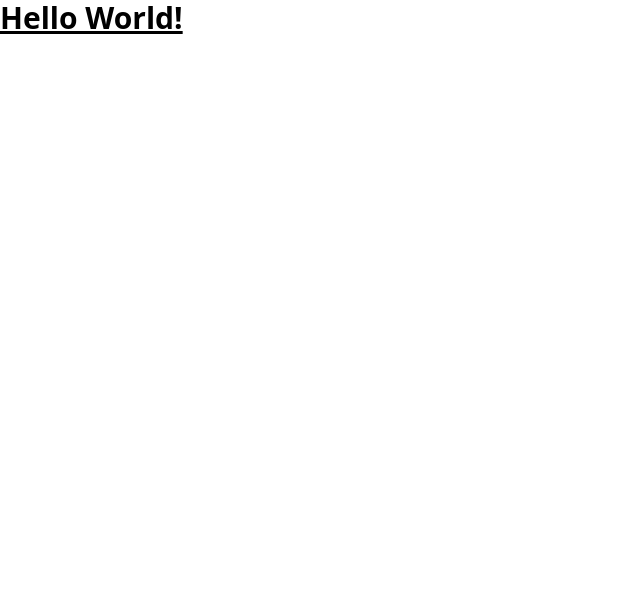
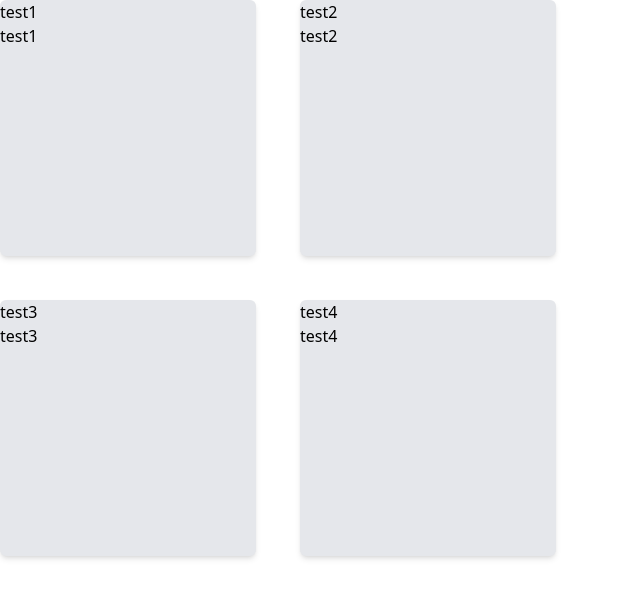
Before and after one commit to kyuki3rain/sticky-palette, a React (Vite) app: page / in a window 1280 px wide. Shown: the top 598 px of the page, without its empty margins (0-640 px from the left). Built offline with nearby package versions, Linux system fonts and the light colour scheme.

Commit message:
初期実装完了

```diff
--- a/package.json
+++ b/package.json
@@ -14,10 +14,13 @@
     "test:coverage": "vitest run --coverage"
   },
   "dependencies": {
+    "jotai": "^2.0.3",
     "react": "^18.2.0",
-    "react-dom": "^18.2.0"
+    "react-dom": "^18.2.0",
+    "react-draggable": "^4.4.5"
   },
   "devDependencies": {
+    "@testing-library/dom": "^9.0.1",
     "@testing-library/jest-dom": "^5.16.5",
     "@testing-library/react": "^14.0.0",
     "@testing-library/user-event": "^14.4.3",
--- a/src/App.tsx
+++ b/src/App.tsx
@@ -1,5 +1,10 @@
+import { useEffect } from 'react';
+import Field from './components/Field';
+import { useAddTestData } from './hooks/useAddTestData';
+
 function App() {
-	return <h1 className="text-3xl font-bold underline">Hello World!</h1>;
+	useAddTestData();
+	return <Field />;
 }
 
 export default App;
--- /dev/null
+++ b/src/components/Field.tsx
@@ -0,0 +1,15 @@
+import Fusen from './Fusen';
+import { useAtom } from 'jotai';
+import { getFusenIdsAtom } from '../states/fusen';
+
+export default function Field() {
+	const [fusenIds] = useAtom(getFusenIdsAtom);
+
+	return (
+		<div className="relative w-full h-full">
+			{fusenIds.map((id) => (
+				<Fusen id={id} key={id} />
+			))}
+		</div>
+	);
+}
--- /dev/null
+++ b/src/components/Fusen.tsx
@@ -0,0 +1,25 @@
+import Draggable from 'react-draggable';
+import { useAtom } from 'jotai';
+import { getFusenAtom } from '../states/fusen';
+import { useRef } from 'react';
+
+type Props = {
+	id: string;
+};
+
+export default function Fusen({ id }: Props) {
+	const [fusen] = useAtom(getFusenAtom(id));
+	const nodeRef = useRef(null);
+
+	return (
+		<Draggable defaultPosition={fusen.position} nodeRef={nodeRef}>
+			<div
+				ref={nodeRef}
+				className="absolute top-0 left-0 w-64 h-64 bg-gray-200 rounded-md shadow-md"
+			>
+				<h2>{fusen.title}</h2>
+				<p>{fusen.content}</p>
+			</div>
+		</Draggable>
+	);
+}
--- /dev/null
+++ b/src/hooks/useAddTestData.ts
@@ -0,0 +1,20 @@
+import { useSetAtom } from 'jotai';
+import { useEffect } from 'react';
+import { resetFusenAtom, setFusenAtom } from '../states/fusen';
+
+const testFusen = [
+	{ id: 'test1', title: 'test1', content: 'test1', position: { x: 0, y: 0 } },
+	{ id: 'test2', title: 'test2', content: 'test2', position: { x: 300, y: 0 } },
+	{ id: 'test3', title: 'test3', content: 'test3', position: { x: 0, y: 300 } },
+	{ id: 'test4', title: 'test4', content: 'test4', position: { x: 300, y: 300 } },
+];
+
+export const useAddTestData = () => {
+	const setFusen = useSetAtom(setFusenAtom);
+	const resetFusen = useSetAtom(resetFusenAtom);
+
+	useEffect(() => {
+		testFusen.map((fusen) => setFusen(fusen));
+		return () => resetFusen();
+	}, []);
+};
--- /dev/null
+++ b/src/states/fusen.ts
@@ -0,0 +1,23 @@
+import { atom } from 'jotai';
+import { atomFamily } from 'jotai/utils';
+import { FusenView } from '../types/fusen';
+
+const fusensAtom = atomFamily((id: string) =>
+	atom<FusenView>({ id, title: '', content: '', position: { x: 0, y: 0 } }),
+);
+
+export const getFusenAtom = atomFamily((id: string) => atom((get) => get(fusensAtom(id))));
+
+const fusenIdsAtom = atom<string[]>([]);
+
+export const getFusenIdsAtom = atom<string[]>((get) => get(fusenIdsAtom));
+
+export const setFusenAtom = atom(null, (get, set, fusen: FusenView) => {
+	set(fusensAtom(fusen.id), fusen);
+	set(fusenIdsAtom, (ids) => [...ids, fusen.id]);
+});
+
+export const resetFusenAtom = atom(null, (get, set) => {
+	get(fusenIdsAtom).map((id) => fusensAtom.remove(id));
+	set(fusenIdsAtom, []);
+});
--- /dev/null
+++ b/src/types/fusen.ts
@@ -0,0 +1,9 @@
+export type FusenView = {
+	id: string;
+	title: string;
+	content: string;
+	position: {
+		x: number;
+		y: number;
+	};
+};
```
Also changed, not shown: 1 other file (tests, documents, lock files or other folders).
